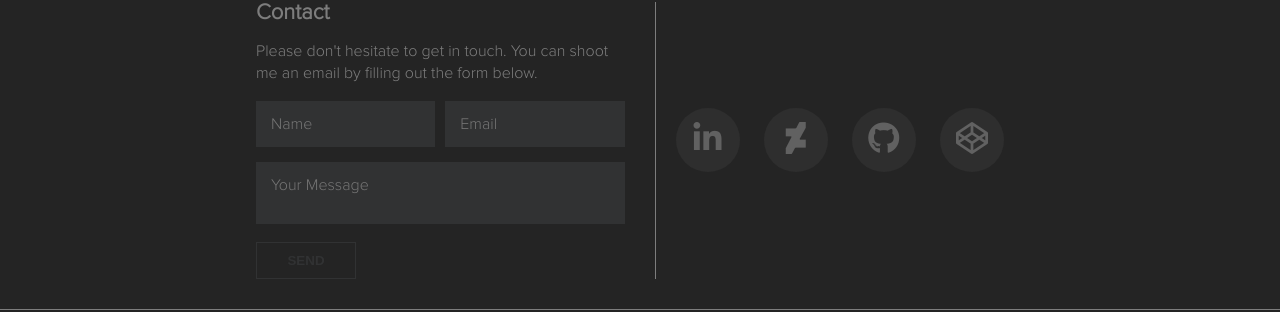
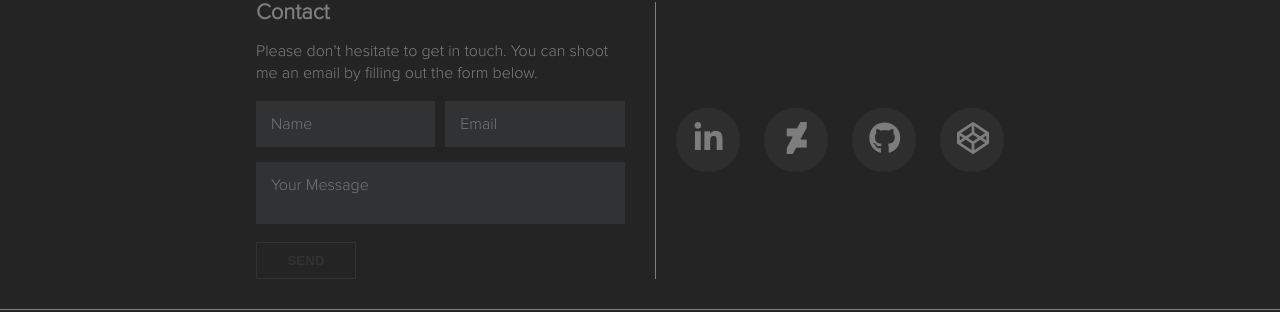
Before and after one commit to simonrg/web-portfolio, a Jekyll site: the page built from index.html, in a window 1280 px wide and 1400 px high, scrolled down 184 px. Shown: the part 1034-1346 px from the top of the window. Built offline with Jekyll 4.4.1, drawn with Linux system fonts in a browser that asks for light colours; nearby versions of some CDN libraries.

Commit message:
Footer style tweaks

```diff
--- a/_sass/footer.scss
+++ b/_sass/footer.scss
@@ -25,11 +25,7 @@
 .social-media-link {
   display: block;
   height: inherit;
-  color: #616161;
-
-  &:hover {
-    color: #57c5a0;
-  }
+  color: inherit;
 }
 
 .social-media-list__item {
@@ -46,6 +42,7 @@
 
   &:hover {
     border: 2px solid #57c5a0;
+    color: #57c5a0;
   }
 }
 
@@ -56,6 +53,10 @@
 
 .footer-col-2 {
   margin: 30px 0;
+}
+
+.icon {
+  margin-left: 2px;
 }
 
 @media screen and (max-width: 800px) {
```
